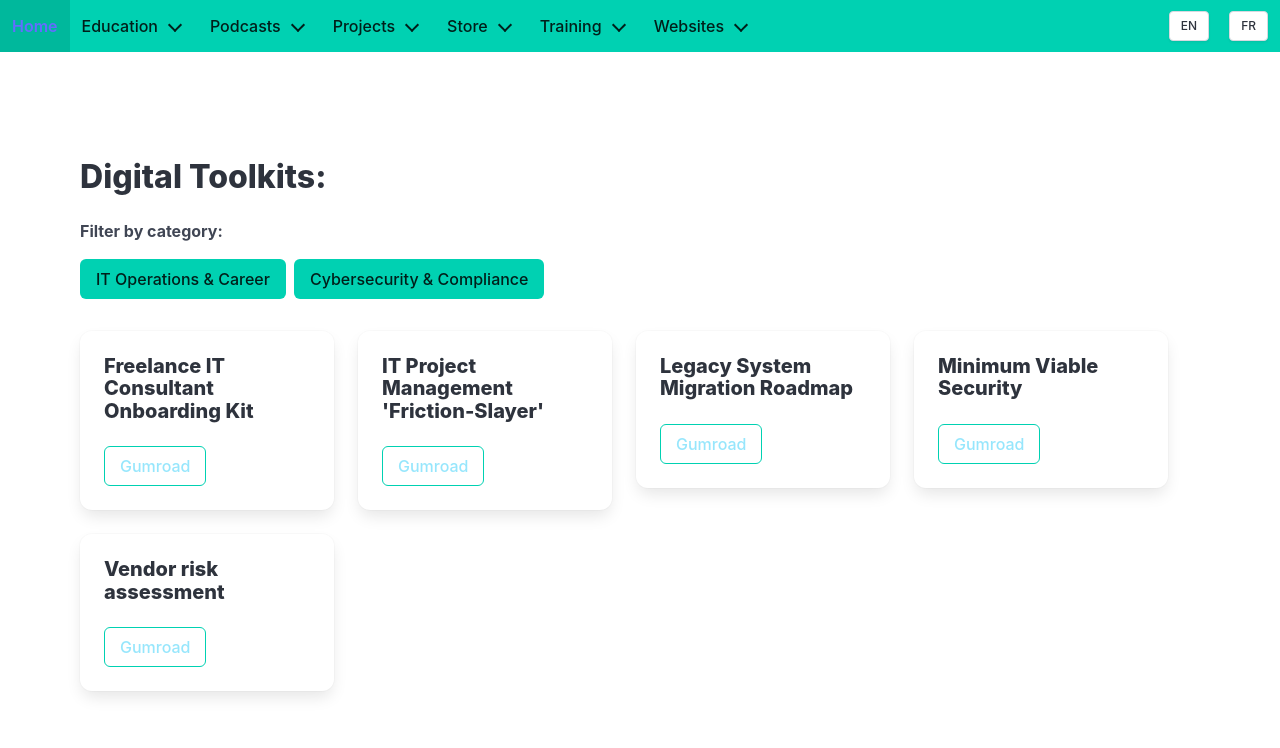
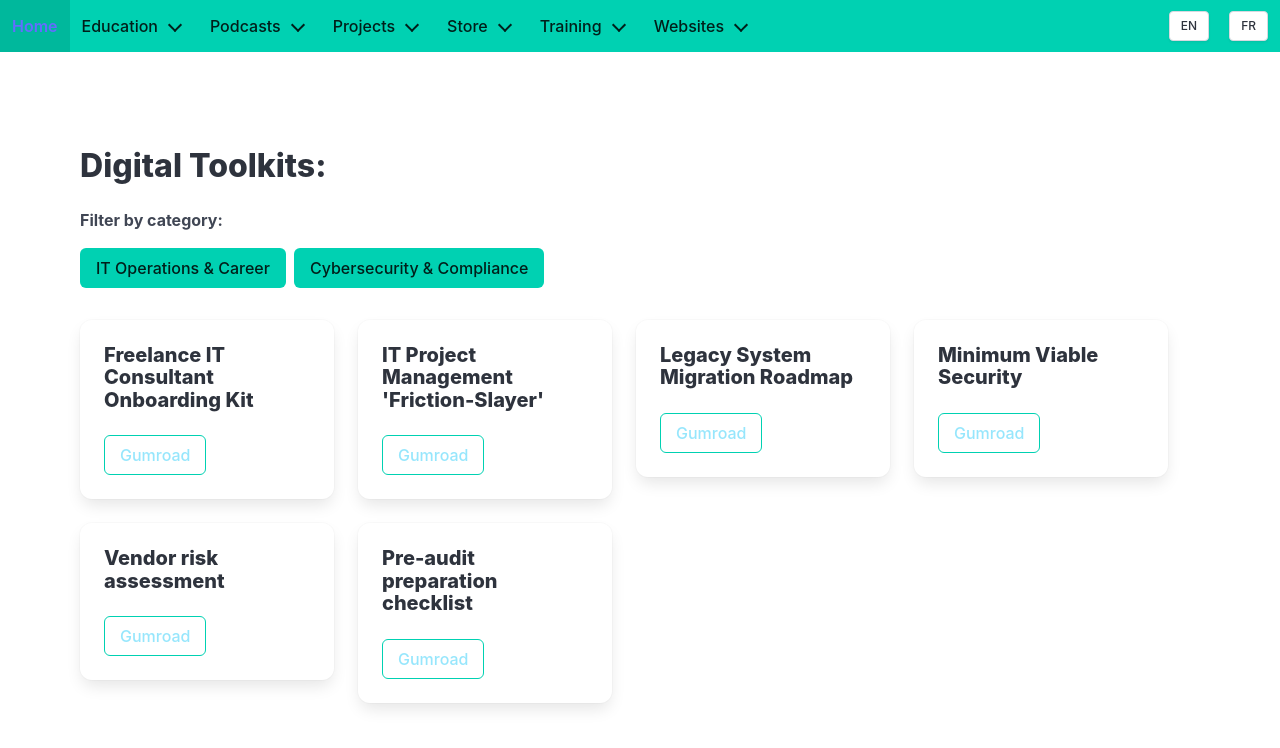
Before and after one commit to alexiscarbillet/alexis-carbillet, a React (Vite) app: page /digital-assets-toolkits in a window 1280 px wide. Shown: the top 748 px of the page. Built offline with nearby package versions, Linux system fonts and the light colour scheme.

Commit message:
6th toolkit

```diff
--- a/src/Toolkits.jsx
+++ b/src/Toolkits.jsx
@@ -11,6 +11,7 @@ export default function Toolkits() {
     { titleKey: "digital-assets.toolkits.legacy-system-migration-roadmap", url: "https://shop.alexis-carbillet.com/l/legacy-system-migration-roadmap", category: "IT Operations & Career" },
     { titleKey: "digital-assets.toolkits.minimum-viable-security", url: "https://shop.alexis-carbillet.com/l/minimum-viable-security", category: "Cybersecurity & Compliance" },
     { titleKey: "digital-assets.toolkits.vendor-risk-assessment", url: "https://shop.alexis-carbillet.com/l/vendor-risk-assessment", category: "Cybersecurity & Compliance" },
+    { titleKey: "digital-assets.toolkits.pre-audit-preparation", url: "https://shop.alexis-carbillet.com/l/pre-audit-preparation", category: "Cybersecurity & Compliance" }
   ];
 
   // Initialize filters: both categories active by default
--- a/src/i18n/en.json
+++ b/src/i18n/en.json
@@ -208,7 +208,8 @@
       "friction-slayer": "IT Project Management 'Friction-Slayer'",
       "legacy-system-migration-roadmap": "Legacy System Migration Roadmap",
       "minimum-viable-security": "Minimum Viable Security",
-      "vendor-risk-assessment": "Vendor risk assessment"
+      "vendor-risk-assessment": "Vendor risk assessment",
+      "pre-audit-preparation": "Pre-audit preparation checklist"
     }
   },
   "diplomas": [
--- a/src/i18n/fr.json
+++ b/src/i18n/fr.json
@@ -208,7 +208,8 @@
       "friction-slayer": "Friction-Slayer pour la gestion de projet IT",
       "legacy-system-migration-roadmap": "Feuille de route pour la migration de systèmes legacy",
       "minimum-viable-security": "Minimum Viable Security pour les startups",
-      "vendor-risk-assessment": "Assessment de risque fournisseur pour les entreprises"
+      "vendor-risk-assessment": "Assessment de risque fournisseur pour les entreprises",
+      "pre-audit-preparation": "Checklist de préparation pré-audit pour les entreprises"
     }
   },
   "diplomas": [
```
